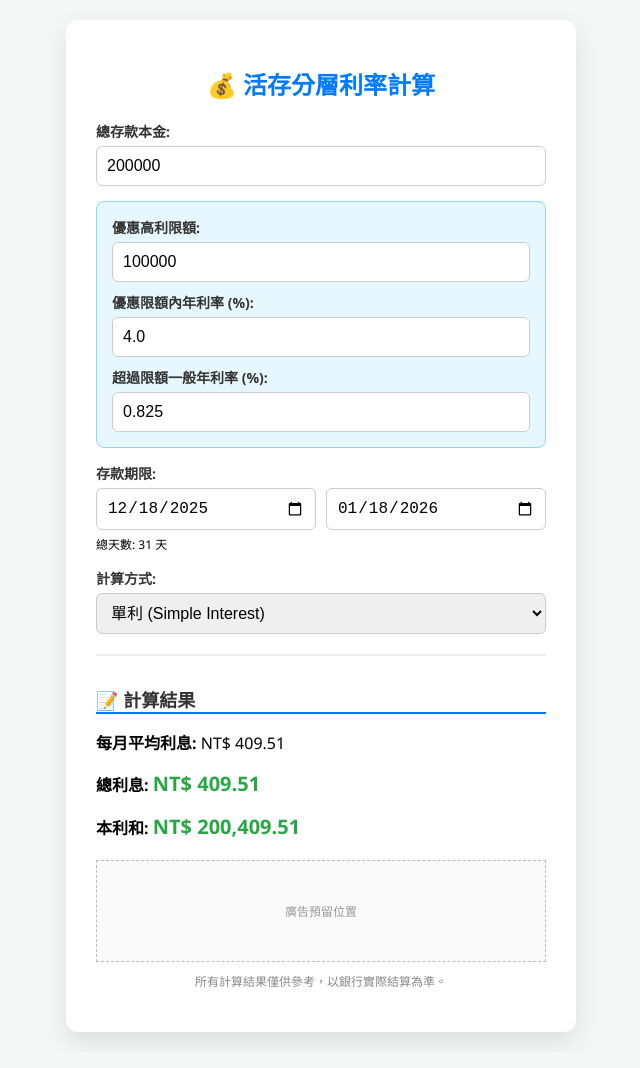
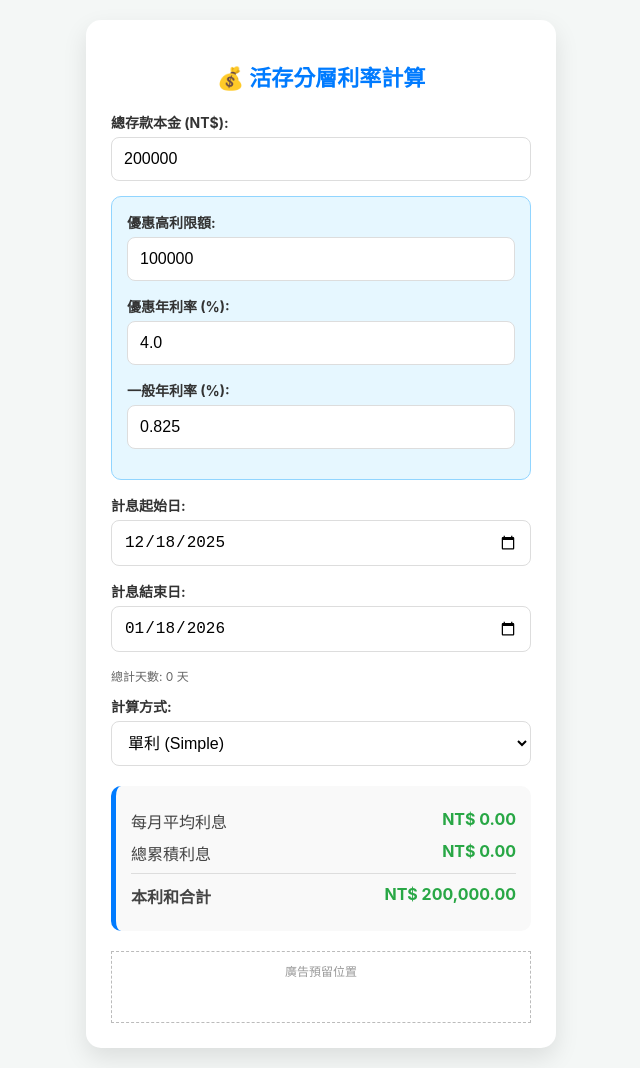
Before and after one commit to asftom87-eng/nterest-calculator-pwa, a plain HTML site: page index.html in a window 1280 px wide. Shown: the whole page, without its empty margins (319-959 px from the left). Drawn offline with Linux system fonts and the light colour scheme.

Commit message:
Add files via upload

```diff
--- a/index.html
+++ b/index.html
@@ -3,39 +3,21 @@
 <head>
     <meta charset="UTF-8">
     <meta name="viewport" content="width=device-width, initial-scale=1.0">
-    <title>💰 活存利率計算機 (Pro 版)</title>
-
+    <title>💰 活存利率計算機</title>
     <link rel="manifest" href="manifest.json">
     <meta name="theme-color" content="#007bff">
-
     <style>
-        body { font-family: 'Segoe UI', sans-serif; background-color: #f4f7f6; display: flex; justify-content: center; align-items: center; min-height: 100vh; margin: 0; padding: 20px; box-sizing: border-box; }
-        .calculator-container { background-color: #ffffff; padding: 30px; border-radius: 12px; box-shadow: 0 10px 25px rgba(0, 0, 0, 0.1); width: 100%; max-width: 450px; }
-        h1 { text-align: center; color: #007bff; font-size: 24px; margin-bottom: 20px; }
+        body { font-family: -apple-system, BlinkMacSystemFont, "Segoe UI", Roboto, sans-serif; background-color: #f4f7f6; display: flex; justify-content: center; padding: 20px; margin: 0; }
+        .calculator-container { background-color: #ffffff; padding: 25px; border-radius: 15px; box-shadow: 0 10px 25px rgba(0,0,0,0.1); width: 100%; max-width: 420px; }
+        h1 { text-align: center; color: #007bff; font-size: 22px; margin-bottom: 20px; }
         .input-group { margin-bottom: 15px; }
         label { display: block; margin-bottom: 5px; font-weight: bold; color: #333; font-size: 14px; }
-        input, select { width: 100%; padding: 10px; border: 1px solid #ccc; border-radius: 6px; box-sizing: border-box; font-size: 16px; }
-        .rate-inputs { border: 1px solid #91d5ff; padding: 15px; border-radius: 8px; margin: 15px 0; background-color: #e6f7ff; }
-        .date-input-group { display: flex; gap: 10px; }
-        .date-input-group > div { flex: 1; }
-        .result-area { margin-top: 20px; padding-top: 15px; border-top: 2px solid #eee; }
-        .result-area h2 { font-size: 18px; margin-bottom: 10px; color: #333; border-bottom: 2px solid #007bff; }
-        #totalInterest, #futureValue { font-size: 20px; font-weight: bold; color: #28a745; }
-        .note { font-size: 12px; color: #888; text-align: center; margin-top: 10px; }
-
-        /* 2. 廣告容器樣式 */
-        .ad-container {
-            margin-top: 20px;
-            text-align: center;
-            background: #fafafa;
-            border: 1px dashed #bbb;
-            min-height: 100px;
-            display: flex;
-            align-items: center;
-            justify-content: center;
-            font-size: 12px;
-            color: #999;
-        }
+        input, select { width: 100%; padding: 12px; border: 1px solid #ddd; border-radius: 8px; box-sizing: border-box; font-size: 16px; background: #fff; }
+        .rate-box { background-color: #e6f7ff; padding: 15px; border-radius: 10px; border: 1px solid #91d5ff; margin: 15px 0; }
+        .result-area { margin-top: 20px; padding: 15px; background: #f9f9f9; border-radius: 10px; border-left: 5px solid #007bff; }
+        .result-area p { margin: 8px 0; font-size: 16px; color: #444; }
+        span.value { font-weight: bold; color: #28a745; float: right; }
+        .ad-space { margin-top: 20px; padding: 10px; border: 1px dashed #bbb; text-align: center; color: #999; font-size: 12px; min-height: 50px; }
     </style>
 </head>
 <body>
@@ -44,55 +26,59 @@
     <h1>💰 活存分層利率計算</h1>
 
     <div class="input-group">
-            <label>總存款本金:</label>
-            <input type="number" id="principal" value="200000" oninput="calculateTieredInterest()">
+        <label>總存款本金 (NT$):</label>
+        <input type="number" id="principal" value="200000" oninput="calculate()">
     </div>
 
-        <div class="rate-inputs">
+    <div class="rate-box">
+        <div class="input-group">
             <label>優惠高利限額:</label>
-            <input type="number" id="limit" value="100000" oninput="calculateTieredInterest()">
-            <label style="margin-top:10px;">優惠限額內年利率 (%):</label>
-            <input type="number" id="preferentialRate" value="4.0" step="0.01" oninput="calculateTieredInterest()">
-            <label style="margin-top:10px;">超過限額一般年利率 (%):</label>
-            <input type="number" id="generalRate" value="0.825" step="0.01" oninput="calculateTieredInterest()">
+            <input type="number" id="limit" value="100000" oninput="calculate()">
+        </div>
+        <div class="input-group">
+            <label>優惠年利率 (%):</label>
+            <input type="number" id="prefRate" value="4.0" step="0.1" oninput="calculate()">
+        </div>
+        <div class="input-group">
+            <label>一般年利率 (%):</label>
+            <input type="number" id="genRate" value="0.825" step="0.001" oninput="calculate()">
+        </div>
     </div>
 
     <div class="input-group">
-            <label>存款期限:</label>
-            <div class="date-input-group">
-                <div><input type="date" id="startDate" onchange="calculateTieredInterest()"></div>
-                <div><input type="date" id="endDate" onchange="calculateTieredInterest()"></div>
+        <label>計息起始日:</label>
+        <input type="date" id="startDate" onchange="calculate()">
     </div>
-            <p style="font-size: 12px; margin-top: 5px;">總天數: <span id="displayDays">0</span> 天</p>
+    <div class="input-group">
+        <label>計息結束日:</label>
+        <input type="date" id="endDate" onchange="calculate()">
     </div>
+    <p style="font-size: 12px; color: #666;">總計天數: <span id="dayCount">0</span> 天</p>
 
     <div class="input-group">
         <label>計算方式:</label>
-            <select id="compound" onchange="calculateTieredInterest()">
-                <option value="simple">單利 (Simple Interest)</option>
-                <option value="monthly_compound">複利 (每月21日結算滾入)</option>
+        <select id="compType" onchange="calculate()">
+            <option value="simple">單利 (Simple)</option>
+            <option value="compound">複利 (每月21日結算)</option>
         </select>
     </div>
 
     <div class="result-area">
-            <h2>📝 計算結果</h2>
-            <p><strong>每月平均利息:</strong> <span id="monthlyInterest">NT$ 0.00</span></p>
-            <p><strong>總利息:</strong> <span id="totalInterest">NT$ 0.00</span></p>
-            <p><strong>本利和:</strong> <span id="futureValue">NT$ 0.00</span></p>
+        <p>每月平均利息 <span id="resMonthly" class="value">NT$ 0.00</span></p>
+        <p>總累積利息 <span id="resTotal" class="value">NT$ 0.00</span></p>
+        <p style="border-top: 1px solid #ddd; padding-top: 10px; font-weight: bold;">
+            本利和合計 <span id="resFuture" class="value">NT$ 0.00</span>
+        </p>
     </div>
 
-        <div class="ad-container">
-            廣告預留位置
-        </div>
-
-        <p class="note">所有計算結果僅供參考，以銀行實際結算為準。</p>
+    <div class="ad-space">廣告預留位置</div>
 </div>
 
 <script src="script.js"></script>
 <script>
     if ('serviceWorker' in navigator) {
         window.addEventListener('load', () => {
-                navigator.serviceWorker.register('service-worker.js');
+            navigator.serviceWorker.register('service-worker.js').catch(err => console.log("PWA error:", err));
         });
     }
 </script>
--- a/script.js
+++ b/script.js
@@ -1,105 +1,77 @@
-// ====== 活存利率計算核心 (修正版) ======
-
-function calculateDays() {
-    const startVal = document.getElementById('startDate').value;
-    const endVal = document.getElementById('endDate').value;
-    if (!startVal || !endVal) return { days: 0, years: 0 };
-
-    const start = new Date(startVal);
-    const end = new Date(endVal);
-
-    if (start >= end) return { days: 0, years: 0 };
-
-    const days = Math.round((end - start) / (1000 * 3600 * 24));
-    return { days, years: days / 365.25 };
-}
-
-function calculateMonthlyCompoundInterest(principal, annualRate, startDate, endDate) {
-    let currentPrincipal = principal;
-    let totalInterest = 0;
-    let currentStart = new Date(startDate.getTime());
-
-    const getNext21 = (date) => {
-        let next = new Date(date.getFullYear(), date.getMonth(), 21);
-        if (date.getDate() >= 21) next.setMonth(next.getMonth() + 1);
-        return next;
-    };
-
-    while (currentStart < endDate) {
-        let nextSettlement = getNext21(currentStart);
-        let periodEnd = (endDate < nextSettlement) ? endDate : nextSettlement;
-        let days = Math.round((periodEnd - currentStart) / (1000 * 3600 * 24));
-
-        if (days <= 0) break;
-        let interest = currentPrincipal * annualRate * (days / 365.25);
-        totalInterest += interest;
-
-        if (periodEnd.getDate() === 21) currentPrincipal += interest;
-        currentStart = periodEnd;
-    }
-    return totalInterest;
-}
-
-function calculateTieredInterest() {
-    // 取得輸入值並強制轉為數字，防止異常字串導致 0.00
+function calculate() {
+    // 1. 取得數值
     const principal = parseFloat(document.getElementById('principal').value) || 0;
     const limit = parseFloat(document.getElementById('limit').value) || 0;
-    const prefRate = parseFloat(document.getElementById('preferentialRate').value) || 0;
-    const genRate = parseFloat(document.getElementById('generalRate').value) || 0;
-    const compoundType = document.getElementById('compound').value;
+    const prefRate = parseFloat(document.getElementById('prefRate').value) || 0;
+    const genRate = parseFloat(document.getElementById('genRate').value) || 0;
+    const type = document.getElementById('compType').value;
 
-    const { days, years } = calculateDays();
-    const dayDisplay = document.getElementById('displayDays');
-    if (dayDisplay) dayDisplay.textContent = days;
+    const sDateVal = document.getElementById('startDate').value;
+    const eDateVal = document.getElementById('endDate').value;
+
+    if (!sDateVal || !eDateVal) return;
+
+    const start = new Date(sDateVal);
+    const end = new Date(eDateVal);
+    const days = Math.round((end - start) / (1000 * 60000 * 60 * 24));
+
+    document.getElementById('dayCount').textContent = days > 0 ? days : 0;
 
     if (days <= 0 || principal <= 0) {
-        updateDisplay(0, 0, principal);
+        show(0, 0, principal);
         return;
     }
 
-    const startVal = document.getElementById('startDate').value;
-    const endVal = document.getElementById('endDate').value;
-    const startDate = new Date(startVal);
-    const endDate = new Date(endVal);
-
+    // 2. 分層
     const pHigh = Math.min(principal, limit);
     const pGen = Math.max(0, principal - limit);
-    let iHigh, iGen;
+    let iHigh = 0, iGen = 0;
 
-    if (compoundType === 'simple') {
-        iHigh = pHigh * (prefRate / 100) * years;
-        iGen = pGen * (genRate / 100) * years;
+    // 3. 計算
+    if (type === 'simple') {
+        iHigh = pHigh * (prefRate / 100) * (days / 365.25);
+        iGen = pGen * (genRate / 100) * (days / 365.25);
     } else {
-        iHigh = calculateMonthlyCompoundInterest(pHigh, prefRate / 100, startDate, endDate);
-        iGen = calculateMonthlyCompoundInterest(pGen, genRate / 100, startDate, endDate);
+        iHigh = calcComp(pHigh, prefRate / 100, start, end);
+        iGen = calcComp(pGen, genRate / 100, start, end);
     }
 
     const totalI = iHigh + iGen;
-    const mInterest = (days < 32) ? totalI : (totalI / (days / (30.4375))); // 使用平均月天數
+    // 如果小於32天(約一個月)，月息直接等於總息，避免使用者困惑
+    const monthlyI = (days < 32) ? totalI : (totalI / (days / 30.4375));
 
-    updateDisplay(mInterest, totalI, principal + totalI);
+    show(monthlyI, totalI, principal + totalI);
 }
 
-function updateDisplay(monthly, total, future) {
-    const fmt = (num) => "NT$ " + (num || 0).toFixed(2).replace(/\B(?=(\d{3})+(?!\d))/g, ",");
-    document.getElementById('monthlyInterest').textContent = fmt(monthly);
-    document.getElementById('totalInterest').textContent = fmt(total);
-    document.getElementById('futureValue').textContent = fmt(future);
+function calcComp(p, r, start, end) {
+    let curP = p, totalI = 0, curS = new Date(start.getTime());
+    while (curS < end) {
+        let n21 = new Date(curS.getFullYear(), curS.getMonth(), 21);
+        if (curS.getDate() >= 21) n21.setMonth(n21.getMonth() + 1);
+        let pEnd = (end < n21) ? end : n21;
+        let d = Math.round((pEnd - curS) / (1000 * 3600 * 24));
+        if (d <= 0) break;
+        let i = curP * r * (d / 365.25);
+        totalI += i;
+        if (pEnd.getDate() === 21) curP += i; // 只有在21號當天才把利息加入本金
+        curS = pEnd;
+    }
+    return totalI;
 }
 
-// 初始化日期
+function show(m, t, f) {
+    const fms = (v) => "NT$ " + v.toLocaleString(undefined, {minimumFractionDigits: 2, maximumFractionDigits: 2});
+    document.getElementById('resMonthly').textContent = fms(m);
+    document.getElementById('resTotal').textContent = fms(t);
+    document.getElementById('resFuture').textContent = fms(f);
+}
+
+// 預設日期設定
 document.addEventListener('DOMContentLoaded', () => {
-    const now = new Date();
-    const startDateInput = document.getElementById('startDate');
-    const endDateInput = document.getElementById('endDate');
-
-    if (startDateInput && !startDateInput.value) {
-        startDateInput.value = now.toISOString().slice(0, 10);
-    }
-    if (endDateInput && !endDateInput.value) {
-        const nextMonth = new Date(now);
-        nextMonth.setMonth(nextMonth.getMonth() + 1);
-        endDateInput.value = nextMonth.toISOString().slice(0, 10);
-    }
-    calculateTieredInterest();
+    const today = new Date();
+    document.getElementById('startDate').value = today.toISOString().slice(0, 10);
+    const next = new Date();
+    next.setMonth(next.getMonth() + 1);
+    document.getElementById('endDate').value = next.toISOString().slice(0, 10);
+    calculate();
 });
```
Also changed, not shown: service-worker.js (+13 -38 lines). Lines whose indentation alone changed are shown as unchanged.
